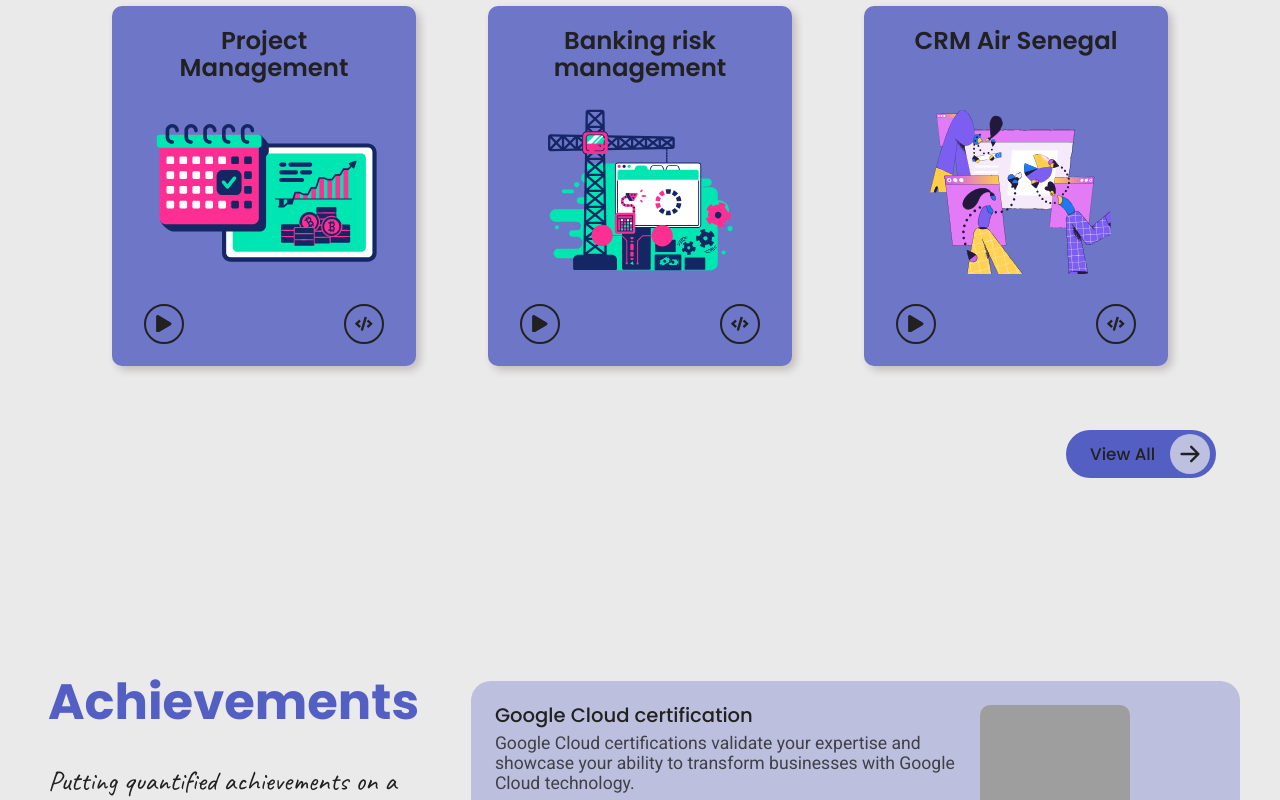
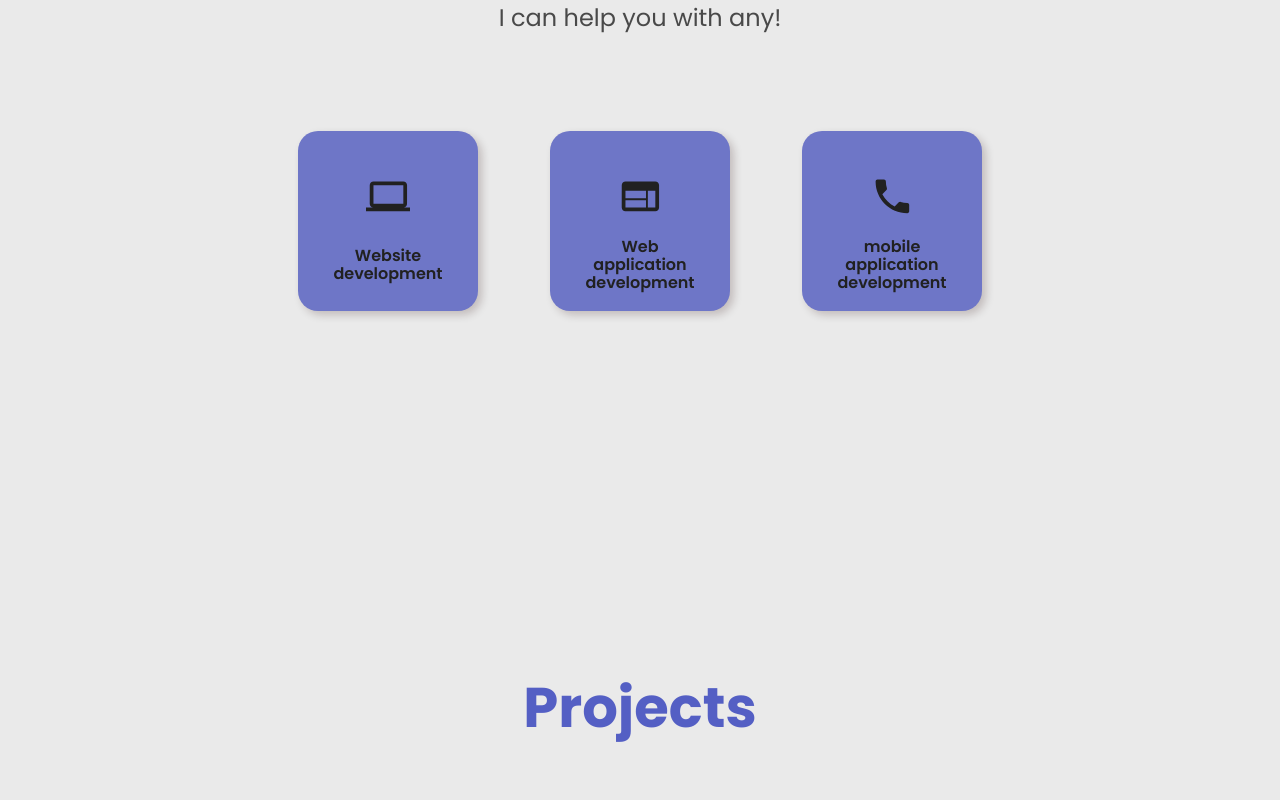
Before and after one commit to sallsooto/my_portefolio, a React (Create React App) app: page / in a window 1280 px wide. Shown: the part 3900-4700 px from the top of the page. Built offline with nearby package versions, Linux system fonts and the light colour scheme; grey boxes are pictures that could not be loaded; a web font is replaced by a local one.

Commit message:
integration email redeloyment again

```diff
--- a/src/pages/Main/Main.js
+++ b/src/pages/Main/Main.js
@@ -1,7 +1,7 @@
 import React from 'react'
 import { Helmet } from 'react-helmet'
 
-import { Navbar, Footer, Landing, About, Skills, Education, Experience, Contacts, Projects, Services, Achievement } from '../../components'
+import { Navbar, Footer, Landing, About, Skills, Education, Experience, Contacts, Projects, Services } from '../../components'
 import { headerData } from '../../data/headerData'
 
 function Main() {
@@ -17,9 +17,9 @@
             <Education />
             <Skills />
             <Experience />
+            {/* <Achievement /> */}
+            <Services />
             <Projects />
-            <Achievement />
-            <Services />
             {/* <Testimonials /> */}
             {/* <Blog /> */}
             <Contacts />
```
Also changed, not shown: 1 other file (tests, documents, lock files or other folders).
